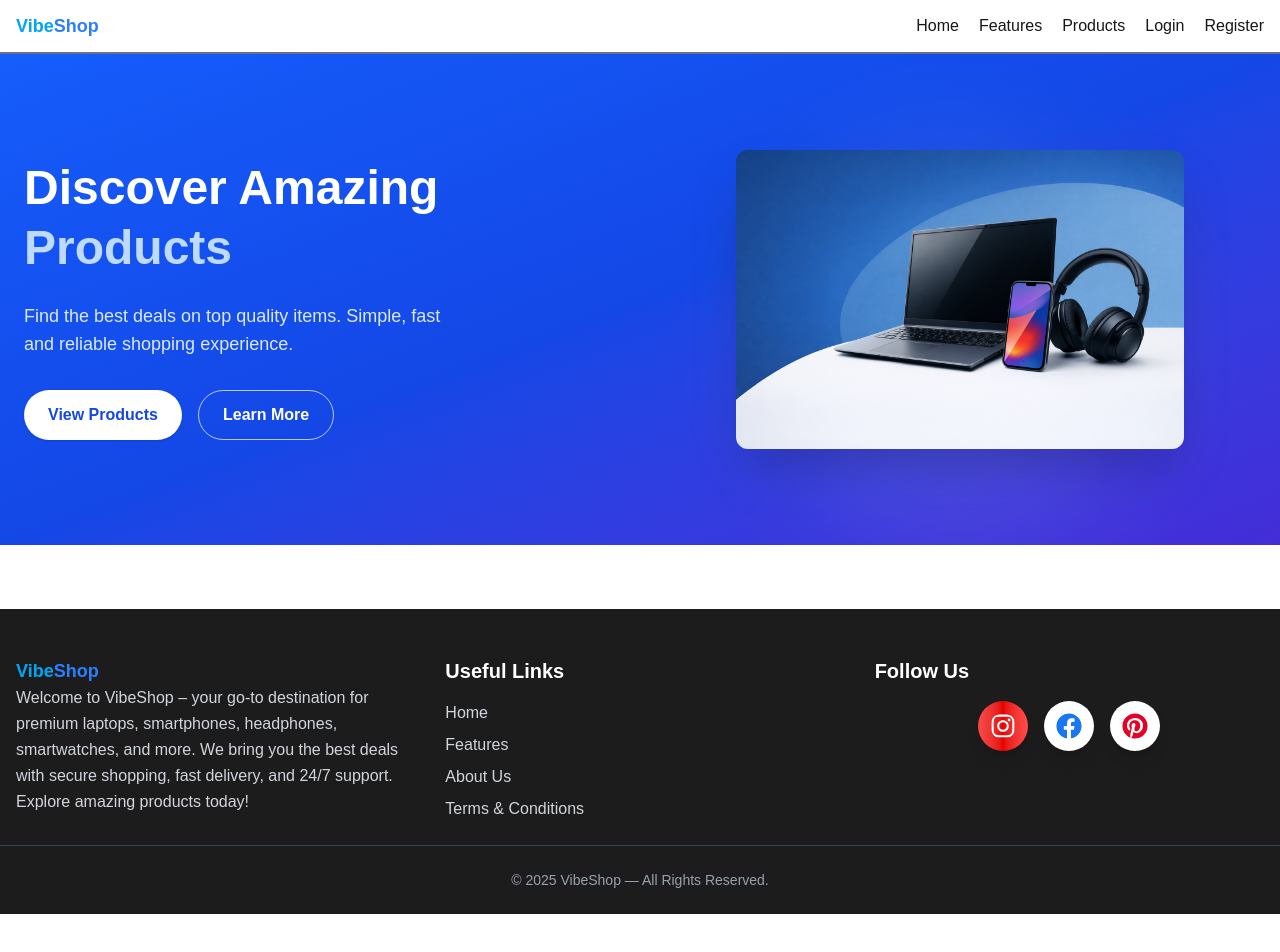
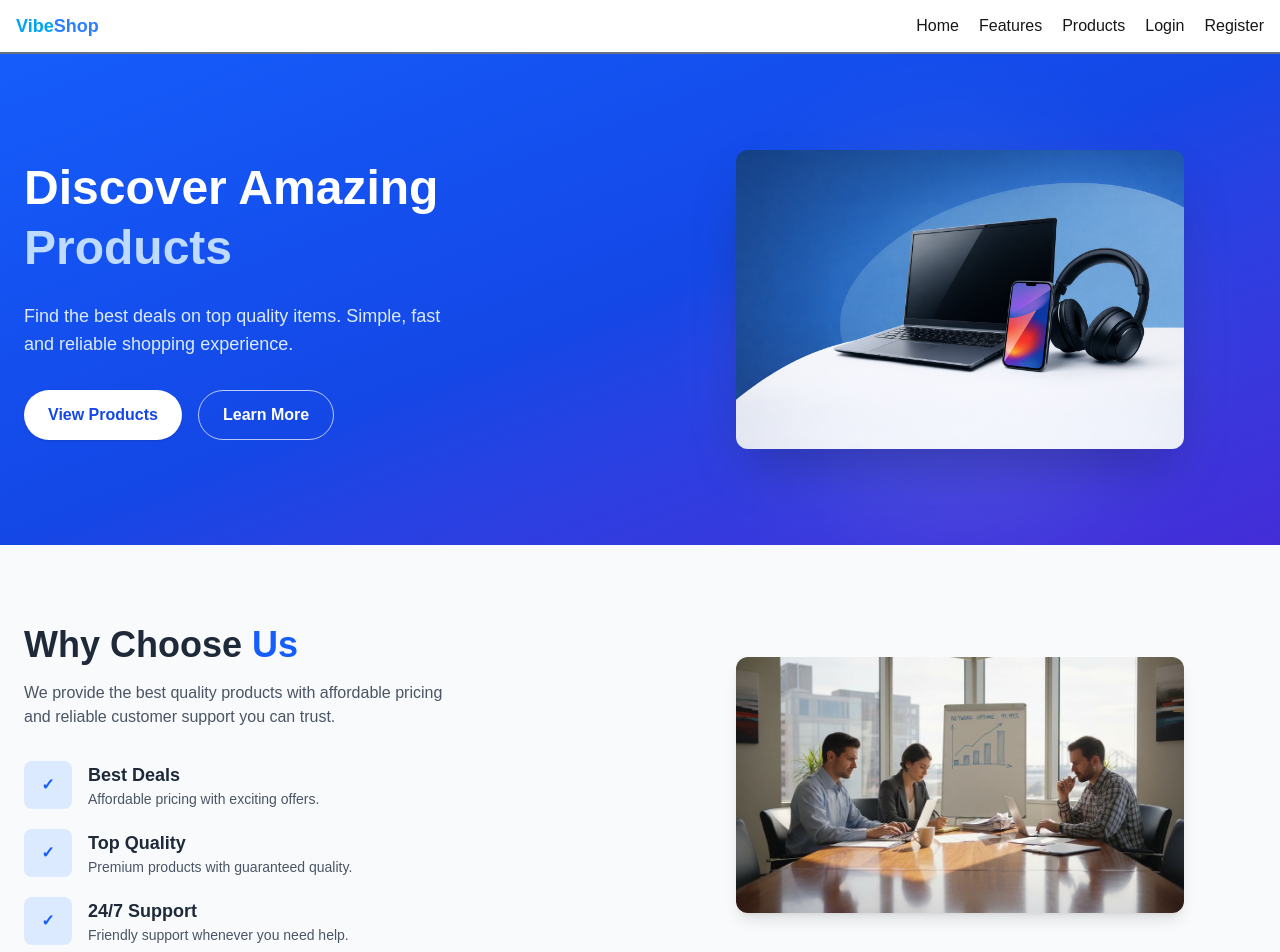
Before and after one commit to evrahimhasan/vibe-shop-next, a Next.js app: page / in a window 1280 px wide. Shown: the top 952 px of the page. Before the commit the page ends 914 px from the top, so only its background shows below. Built offline with nearby package versions, Linux system fonts and the light colour scheme.

Commit message:
added WhyUs section

```diff
--- a/src/app/page.jsx
+++ b/src/app/page.jsx
@@ -1,10 +1,12 @@
 import Banner from "@/components/Banner";
+import WhyUs from "@/components/WhyUs";
 import Image from "next/image";
 
 export default function Home() {
   return (
     <div>
       <Banner></Banner>
+      <WhyUs></WhyUs>
     </div>
   );
 }
--- /dev/null
+++ b/src/components/WhyUs.jsx
@@ -0,0 +1,84 @@
+import React from 'react';
+import Image from "next/image";
+
+const WhyUs = () => {
+    return (
+        <section className="bg-gray-50 py-20">
+            <div className="max-w-7xl mx-auto px-6 grid grid-cols-1 md:grid-cols-2 gap-12 items-center">
+
+                {/* LEFT CONTENT */}
+                <div>
+                    <h2 className="text-3xl md:text-4xl font-bold text-gray-800">
+                        Why Choose <span className="text-blue-600">Us</span>
+                    </h2>
+
+                    <p className="mt-4 text-gray-600 max-w-md">
+                        We provide the best quality products with affordable pricing
+                        and reliable customer support you can trust.
+                    </p>
+
+                    <div className="mt-8 space-y-5">
+                        {/* Item 1 */}
+                        <div className="flex items-start gap-4">
+                            <div className="w-12 h-12 flex items-center justify-center rounded-lg bg-blue-100 text-blue-600 font-bold">
+                                ✓
+                            </div>
+                            <div>
+                                <h4 className="text-lg font-semibold text-gray-800">
+                                    Best Deals
+                                </h4>
+                                <p className="text-gray-600 text-sm">
+                                    Affordable pricing with exciting offers.
+                                </p>
+                            </div>
+                        </div>
+
+                        {/* Item 2 */}
+                        <div className="flex items-start gap-4">
+                            <div className="w-12 h-12 flex items-center justify-center rounded-lg bg-blue-100 text-blue-600 font-bold">
+                                ✓
+                            </div>
+                            <div>
+                                <h4 className="text-lg font-semibold text-gray-800">
+                                    Top Quality
+                                </h4>
+                                <p className="text-gray-600 text-sm">
+                                    Premium products with guaranteed quality.
+                                </p>
+                            </div>
+                        </div>
+
+                        {/* Item 3 */}
+                        <div className="flex items-start gap-4">
+                            <div className="w-12 h-12 flex items-center justify-center rounded-lg bg-blue-100 text-blue-600 font-bold">
+                                ✓
+                            </div>
+                            <div>
+                                <h4 className="text-lg font-semibold text-gray-800">
+                                    24/7 Support
+                                </h4>
+                                <p className="text-gray-600 text-sm">
+                                    Friendly support whenever you need help.
+                                </p>
+                            </div>
+                        </div>
+                    </div>
+                </div>
+
+                {/* RIGHT IMAGE */}
+                <div className="flex justify-center">
+                    <Image
+                        src="/why-us.png"
+                        alt="Products"
+                        width={500}
+                        height={400}
+                       className="w-full max-w-md rounded-xl shadow-lg"
+                    />
+                </div>
+
+            </div>
+        </section>
+    );
+};
+
+export default WhyUs;
```
Also changed, not shown: public/why-us.png (added).
